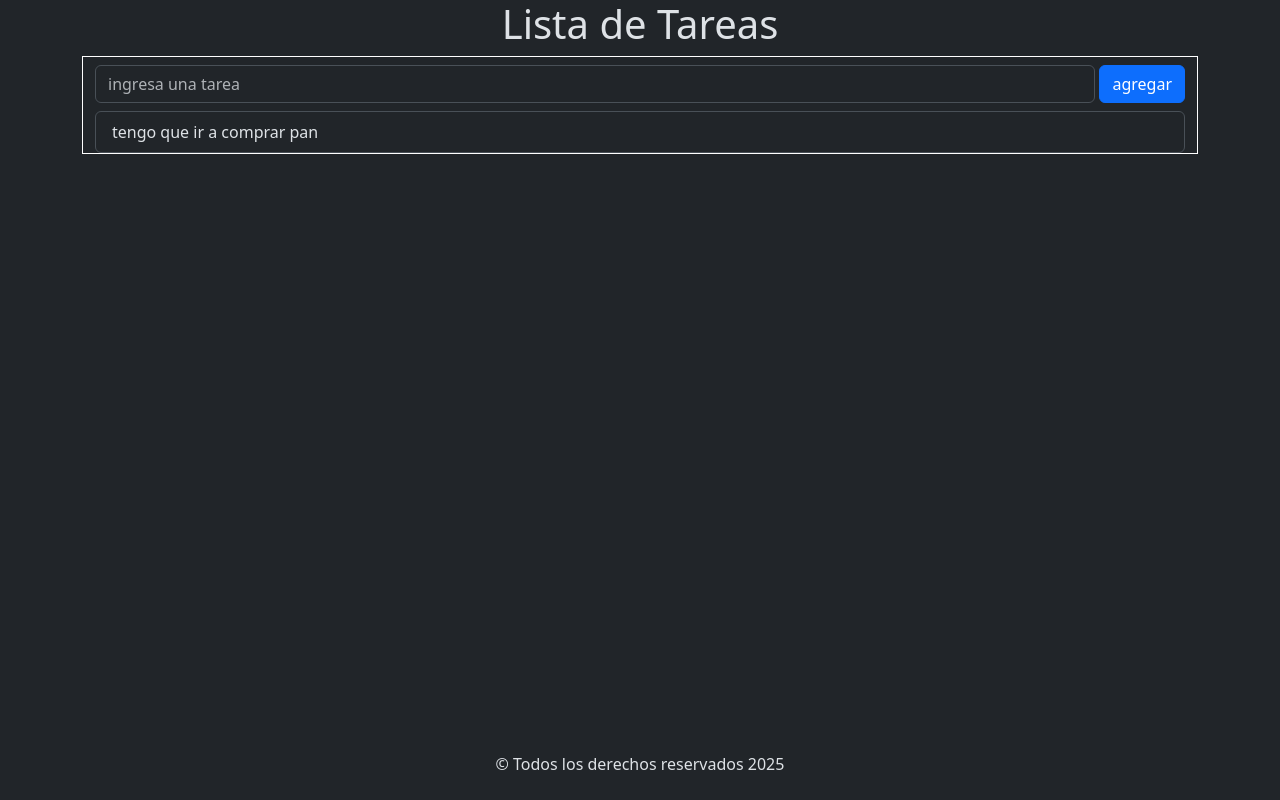
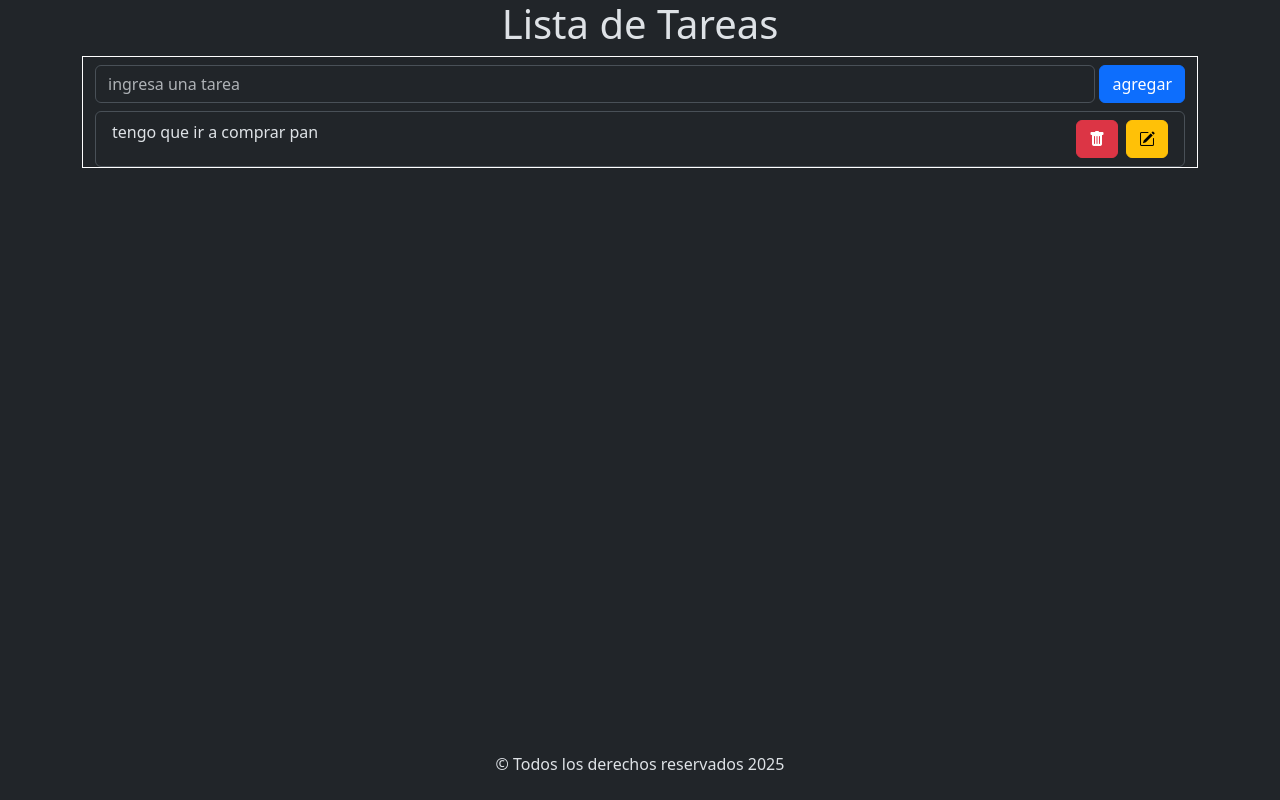
Before and after one commit to RoblesLuis2212/listaTareasBackend-Front-, a React (Vite) app: page / in a window 1280 px wide. Built offline with nearby package versions, Linux system fonts and the light colour scheme.

Commit message:
Se agregaron botones de eliminar y editar al item de la tarea

```diff
--- a/src/components/ItemTareas.jsx
+++ b/src/components/ItemTareas.jsx
@@ -1,10 +1,18 @@
 import React from 'react';
-import { ListGroup, ListGroupItem } from 'react-bootstrap';
+import { Button, ListGroup, ListGroupItem } from 'react-bootstrap';
 
 const ItemTareas = ({ tarea }) => {
     return (
-        <ListGroupItem>
+        <ListGroupItem className='d-flex justify-content-between'>
             {tarea}
+            <div>
+                <Button className='btn btn-danger ms-2'>
+                    <i className="bi bi-trash-fill"></i>
+                </Button>
+                <Button className='btn btn-warning ms-2'>
+                    <i class="bi bi-pencil-square"></i>
+                </Button>
+            </div>
         </ListGroupItem>
     );
 };
--- a/src/main.jsx
+++ b/src/main.jsx
@@ -3,6 +3,7 @@ import { createRoot } from 'react-dom/client';
 import './index.css'
 import App from './App.jsx'
 import "bootstrap/dist/css/bootstrap.min.css"
+import "bootstrap-icons/font/bootstrap-icons.min.css"
 
 createRoot(document.getElementById('root')).render(
   <StrictMode>
```
